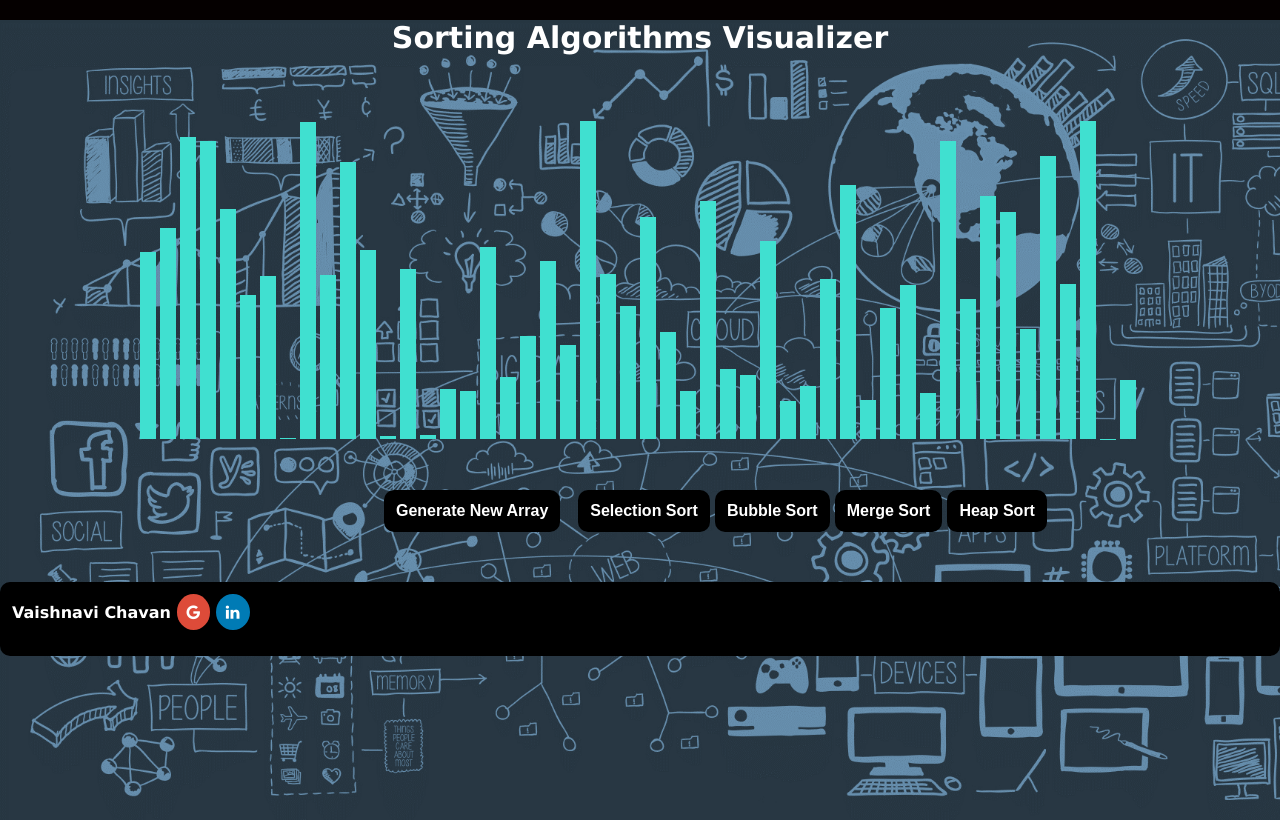
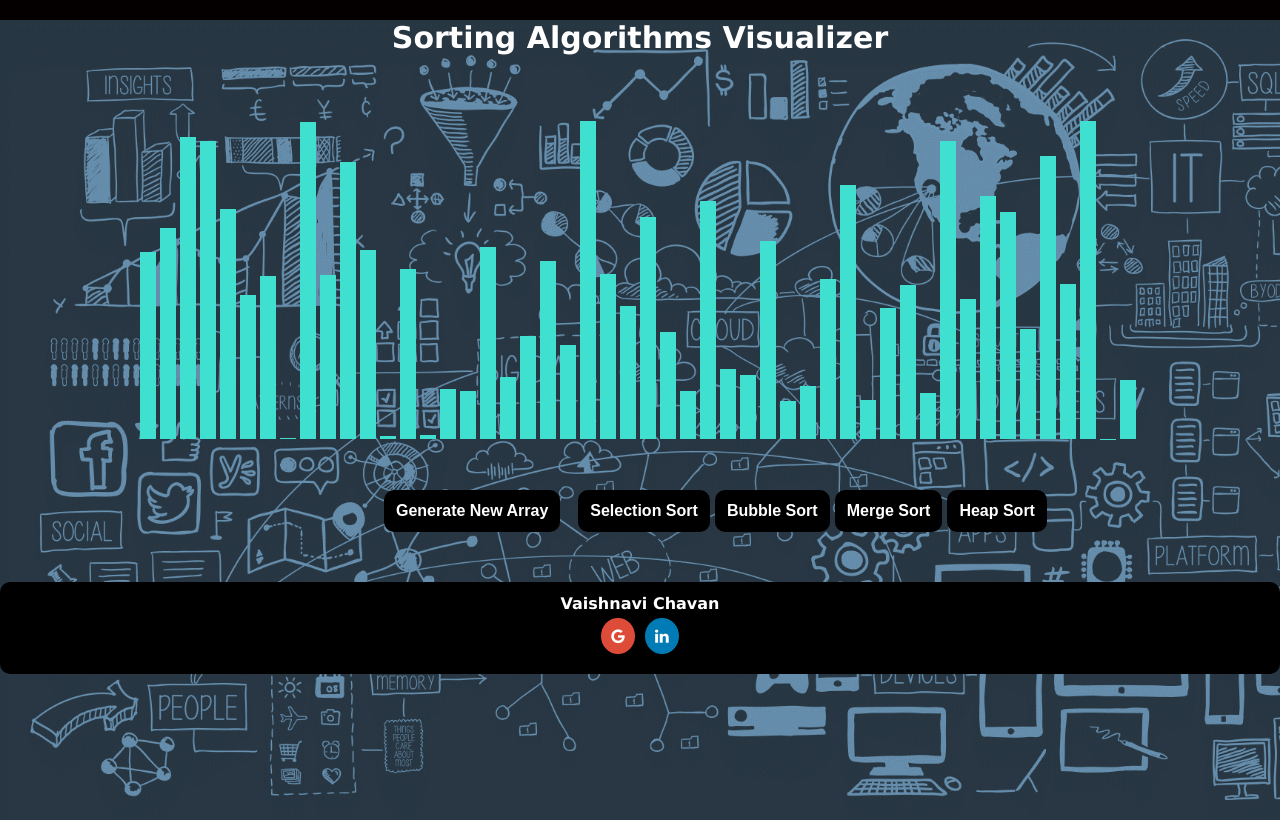
Before and after one commit to ch-vaishnavi/MyProfile, a plain HTML site: page Html/index.html in a window 1280 px wide. Drawn offline with Linux system fonts and the light colour scheme.

Commit message:
contact-me

```diff
--- a/Html/index.html
+++ b/Html/index.html
@@ -41,8 +41,8 @@
           Heap Sort</button>
 
         <div  class="btn6">
-      Vaishnavi Chavan   <a href="#" class="fa fa-google"></a>
-      <a href="#" class="fa fa-linkedin"></a></div>
+      Vaishnavi Chavan   <span class="contact-me"><a href="mailto: vaishnavi.chavan1811@gmail.com" class="fa fa-google"></a>
+      <a href="https://www.linkedin.com/in/vaishnavi-chavan-7062171ab/" class="fa fa-linkedin"></a></span></div>
     </div>
 </body>
 
--- a/Html/style.css
+++ b/Html/style.css
@@ -133,9 +133,12 @@ body,html {
     color: white;
     font-size: 16px;
     border: white;
+    padding-bottom: 30px;
+    text-align: center;
 }
 
 .fa {
+    margin: 5px;
     padding: 10px;
     font-size: 30px;
     text-align: center;
@@ -161,3 +164,8 @@ body,html {
     background: #007bb5;
     color: white;
   }
+
+  .contact-me {
+    display: flex;
+    justify-content: center;
+  }
```
